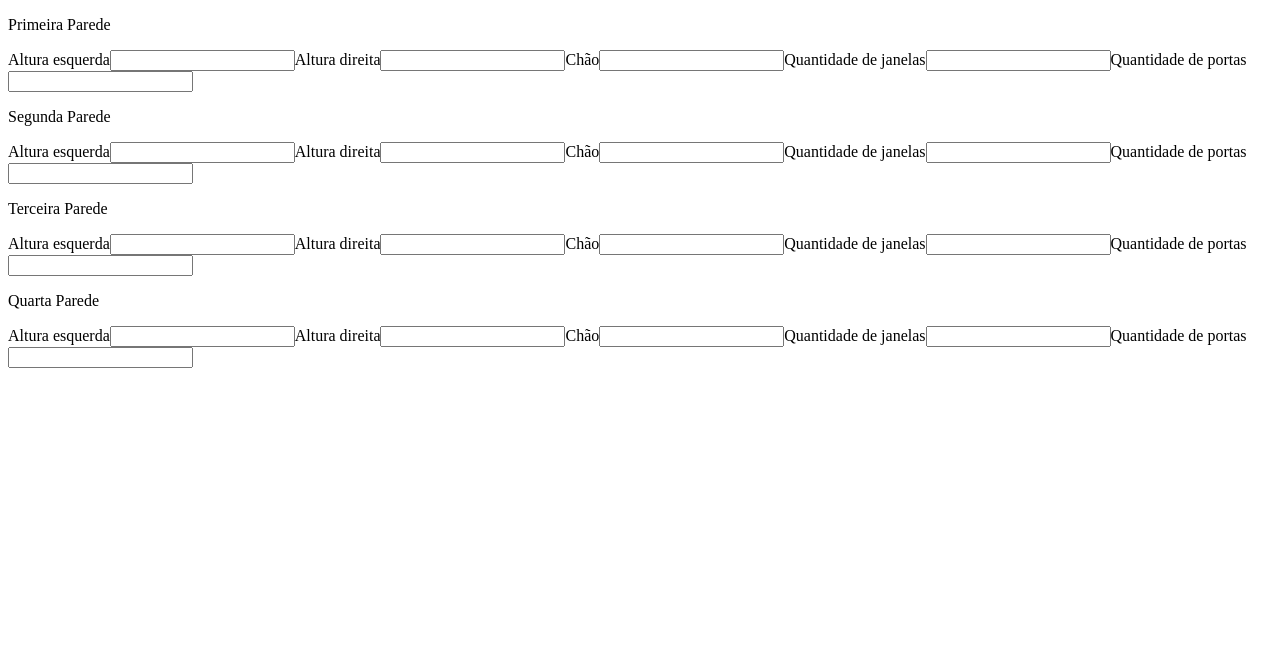
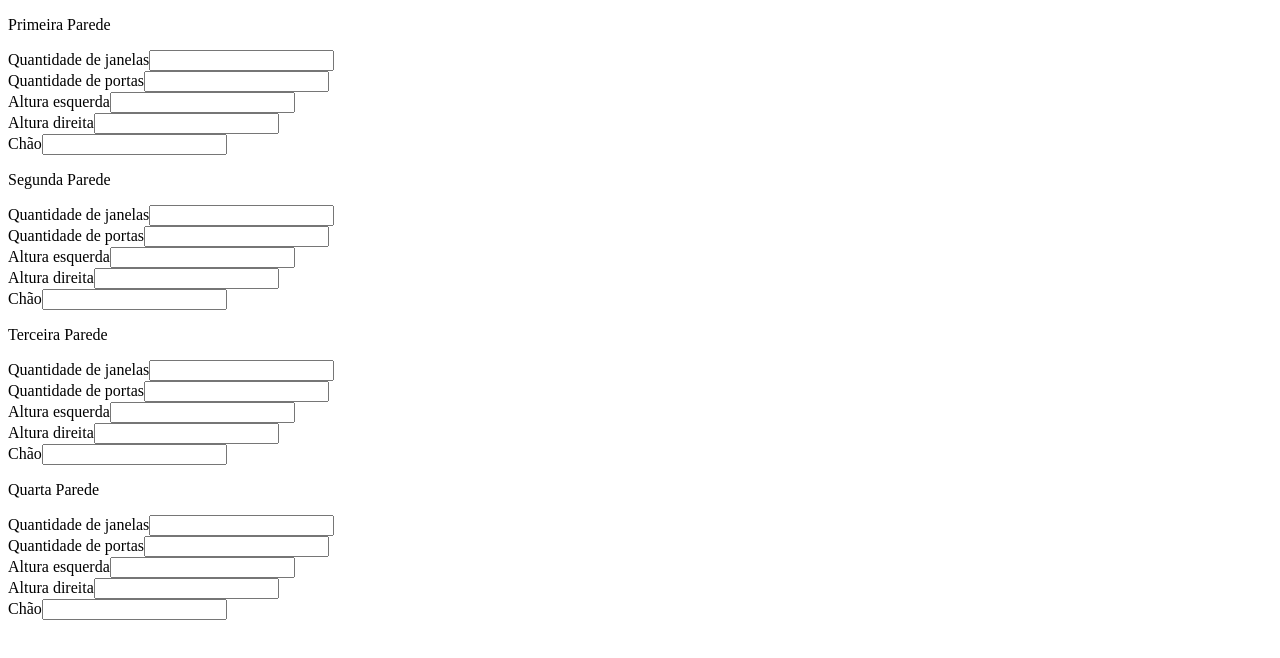
Before and after one commit to pedr/paint-calculator, a React (Create React App) app: page / in a window 1280 px wide. Shown: the top 658 px of the page. Built offline with nearby package versions, Linux system fonts and the light colour scheme.

Commit message:
feat: add break line to make it easier to visualize

```diff
--- a/src/CalculatePaintCans/CalculatePaintCans.js
+++ b/src/CalculatePaintCans/CalculatePaintCans.js
@@ -8,11 +8,11 @@ const inputGroups = [
 ]
 
 const inputFields = [
+  { name: 'Quantidade de janelas', propertyName: 'windows' },
+  { name: 'Quantidade de portas', propertyName: 'doors' },
   { name: 'Altura esquerda', propertyName: 'height1' },
   { name: 'Altura direita', propertyName: 'height2' },
   { name: 'Chão', propertyName: 'floor' },
-  { name: 'Quantidade de janelas', propertyName: 'windows' },
-  { name: 'Quantidade de portas', propertyName: 'doors' },
 ]
 
 export default function CalculatePaintCans() {
@@ -57,10 +57,13 @@ export default function CalculatePaintCans() {
             <div>
               {inputFields.map((field) => {
                 const inputIdentifier = `${index}-${field.propertyName}`
-                return <label key={inputIdentifier}>
+                return <React.Fragment>
+                  <label key={inputIdentifier}>
                   {field.name}
                   <input value={walls[index][field.propertyName]} onChange={handleChangeWallMeasure} name={inputIdentifier} type="number" min="0" step="1" pattern="[0-9]*" />
                 </label>
+                <br/>
+                </React.Fragment>
               })}
             </div>
           </React.Fragment>
```
